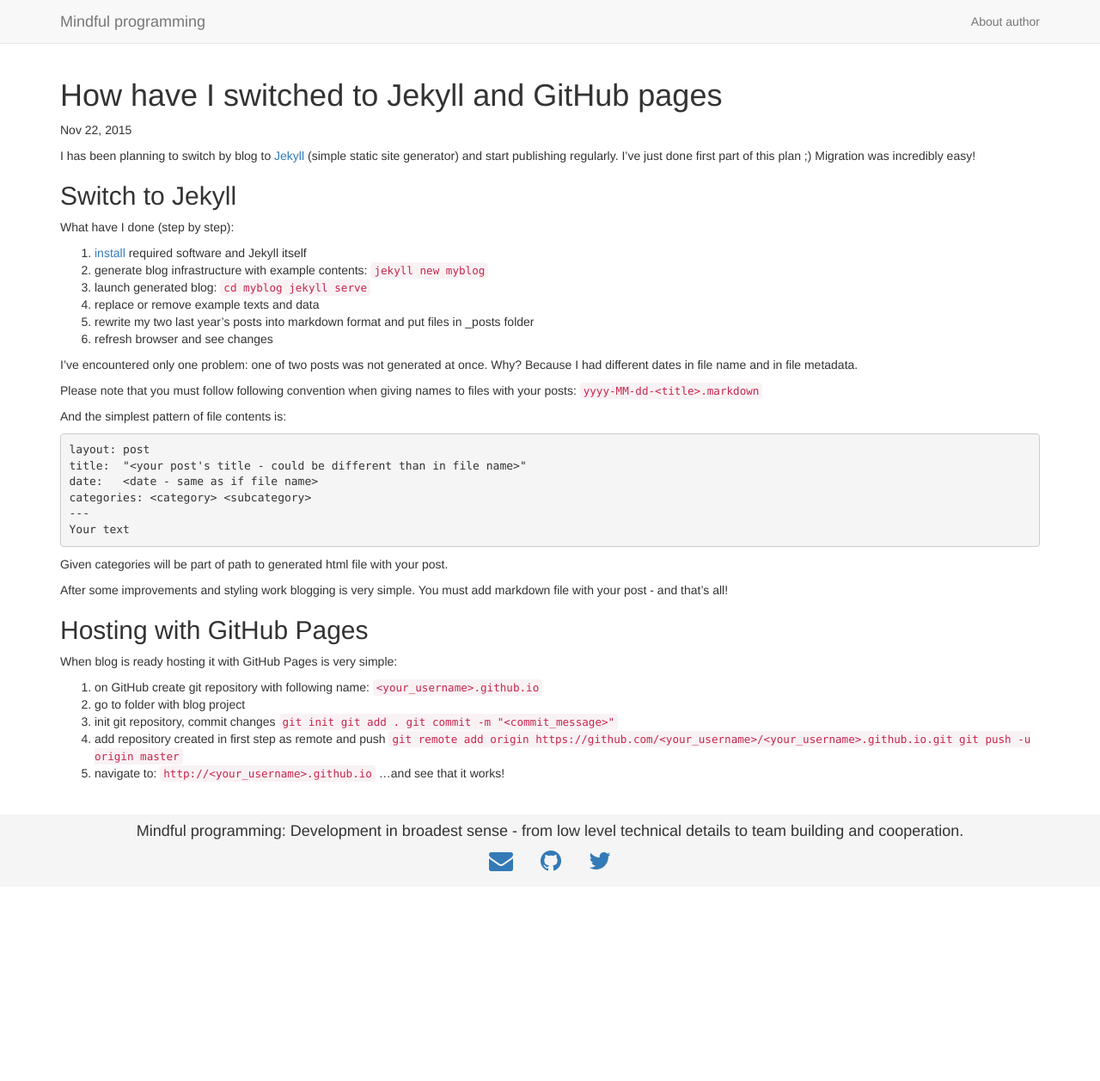
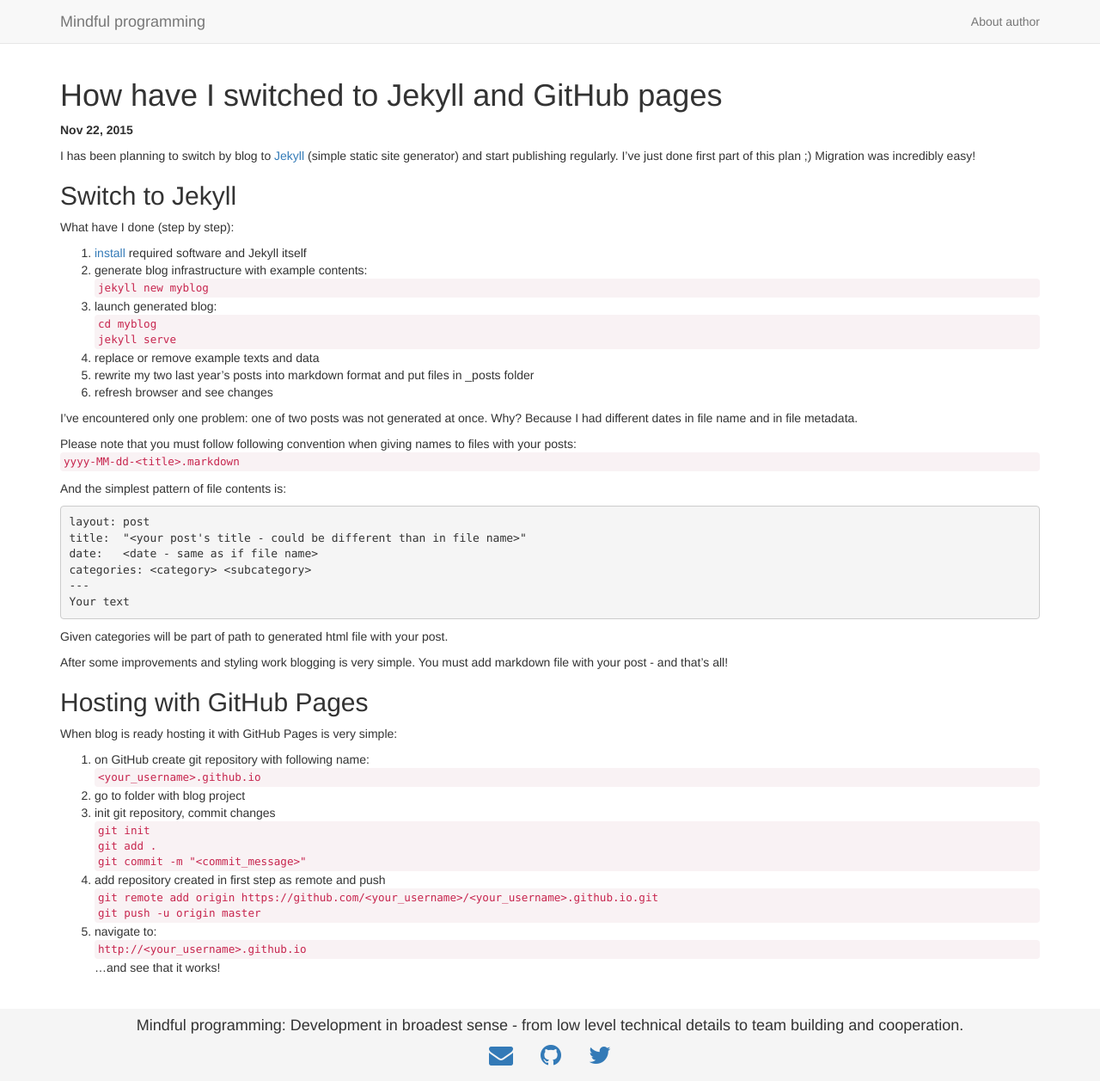
Before and after one commit to tomaszkus/tomaszkus, a Jekyll site: the page built from _posts/2015-11-22-switch-to-jekyll-and-github-pages.markdown, in a window 1280 px wide. Shown: the whole page at 86% size. Built offline with Jekyll 4.4.1, drawn with Linux system fonts in a browser that asks for light colours; nearby versions of some CDN libraries; before the commit the page ends 1031 px from its top, so only the background shows below that.

Commit message:
Styling fixes

```diff
--- a/css/main.scss
+++ b/css/main.scss
@@ -40,3 +40,11 @@
     background-color: #f5f5f5;
     margin-top: 2em
 }
+code {
+    white-space: pre-wrap;
+    display: block;
+}
+.post-meta {
+    font-weight: bold;
+    color: #2f2f2f;
+}
```
